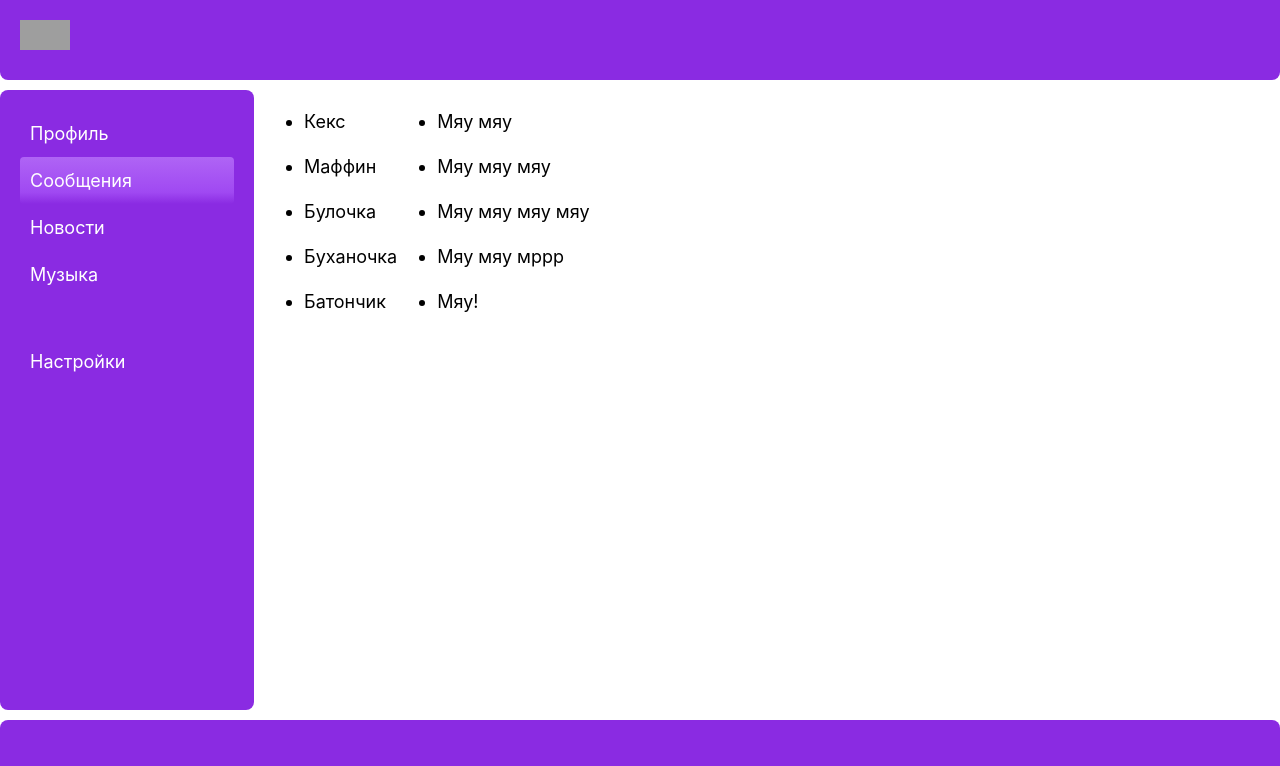
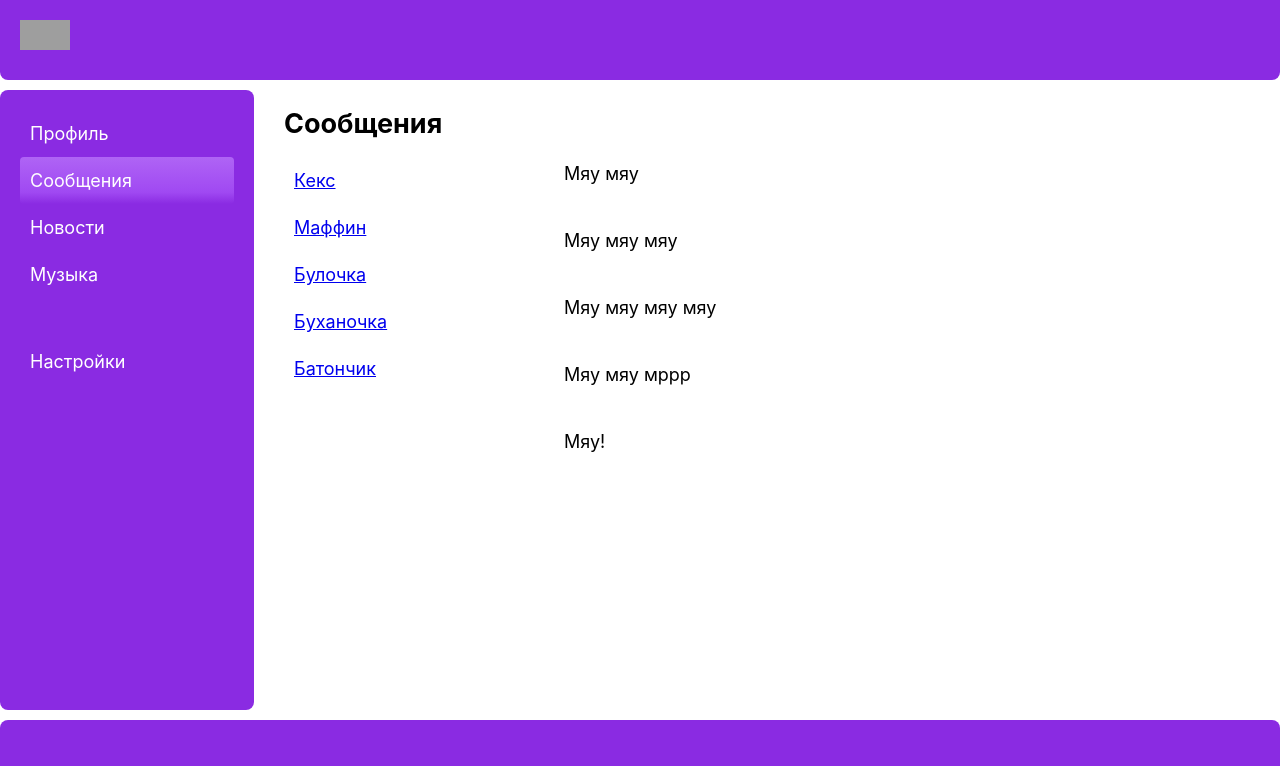
Before and after one commit to RenaDesu/First-React-project, a React (Create React App) app: page /messages in a window 1280 px wide. Shown: the top 766 px of the page. Built offline with nearby package versions, Linux system fonts and the light colour scheme; grey boxes are pictures that could not be loaded.

Commit message:
Дополняет верстку, подготовка к рефакторингу кода

```diff
--- a/src/components/app/App.css
+++ b/src/components/app/App.css
@@ -7,3 +7,14 @@
   grid-template-columns: 1fr 4fr;
   gap: 10px;
 }
+
+.visually-hidden {
+  position: absolute;
+  width: 1px;
+  height: 1px;
+  margin: -1px;
+  padding: 0;
+  border: 0;
+  clip: rect(0 0 0 0);
+  overflow: hidden;
+}
--- a/src/components/messages/Messages.css
+++ b/src/components/messages/Messages.css
@@ -1,3 +1,20 @@
 .main-messages {
     display: flex;
+    padding: 20px;
 }
+
+.messages__title {
+    margin: 0 0 20px 0;
+}
+
+.messages__list {
+    margin: 0;
+    padding: 0;
+    list-style-type: none;
+}
+
+.chat__list {
+    margin: 0;
+    padding: 30px 0 0 0;
+    list-style-type: none;
+}
--- a/src/components/messages/Messages.jsx
+++ b/src/components/messages/Messages.jsx
@@ -1,44 +1,42 @@
+import ChatMessage from './chat-message/ChatMessage';
+import MessagesListItem from './messages-list-item/MessagesListItem';
 import './Messages.css';
+
+let messagesListData = [
+    {id: 1, name: 'Кекс'},
+    {id: 2, name: 'Маффин'},
+    {id: 3, name: 'Булочка'},
+    {id: 4, name: 'Буханочка'},
+    {id: 5, name: 'Батончик'}
+]
+
+let chatMessageData = [
+    {id: 1, text: 'Мяу мяу'},
+    {id: 2, text: 'Мяу мяу мяу'},
+    {id: 3, text: 'Мяу мяу мяу мяу'},
+    {id: 4, text: 'Мяу мяу мррр'},
+    {id: 5, text: 'Мяу!'}
+]
+
+let messagesListElements = messagesListData
+.map( element => <MessagesListItem name={element.name} id={element.id} /> );
+
+let chatMessageElements = chatMessageData
+.map( element => <ChatMessage text={element.text} /> );
 
 const Messages = () => {
     return (
         <main className='main-messages'>
             <section className='messages'>
-                <ul className='messages__list'>
-                    <li className='messages__list-item'>
-                        <p className='messages__chat'>Кекс</p>
-                    </li>
-                    <li className='messages__list-item'>
-                        <p className='messages__chat'>Маффин</p>
-                    </li>
-                    <li className='messages__list-item'>
-                        <p className='messages__chat'>Булочка</p>
-                    </li>
-                    <li className='messages__list-item'>
-                        <p className='messages__chat'>Буханочка</p>
-                    </li>
-                    <li className='messages__list-item'>
-                        <p className='messages__chat'>Батончик</p>
-                    </li>
+                <h2 className='messages__title'>Сообщения</h2>
+                <ul className='messages__list messages-list'>
+                    {messagesListElements}
                 </ul>
             </section>
             <section className='chat'>
-                <ul className='chat__list'>
-                    <li className='chat__message'>
-                        <p className='chat__message-text'>Мяу мяу</p>
-                    </li>
-                    <li className='chat__message'>
-                        <p className='chat__message-text'>Мяу мяу мяу</p>
-                    </li>
-                    <li className='chat__message'>
-                        <p className='chat__message-text'>Мяу мяу мяу мяу</p>
-                    </li>
-                    <li className='chat__message'>
-                        <p className='chat__message-text'>Мяу мяу мррр</p>
-                    </li>
-                    <li className='chat__message'>
-                        <p className='chat__message-text'>Мяу!</p>
-                    </li>
+                <h2 className='visually-hidden'>Чат</h2>
+                <ul className='chat__list chat-list'>
+                    {chatMessageElements}
                 </ul>
             </section>
         </main>
--- /dev/null
+++ b/src/components/messages/chat-message/ChatMessage.css
@@ -0,0 +1,8 @@
+.chat-list__message {
+    width: 340px;
+    padding: 20px;
+}
+
+.chat-list__message-text {
+    margin: 0;
+}
--- /dev/null
+++ b/src/components/messages/chat-message/ChatMessage.jsx
@@ -0,0 +1,11 @@
+import './ChatMessage.css';
+
+const ChatMessage = (props) => {
+    return (
+        <li className='chat-list__message'>
+            <p className='chat-list__message-text'>{props.text}</p>
+        </li>
+    )
+}
+
+export default ChatMessage;
--- /dev/null
+++ b/src/components/messages/messages-list-item/MessagesListItem.css
@@ -0,0 +1,8 @@
+.messages-list__item {
+    width: 240px;
+    padding: 10px;
+}
+
+.messages-list__chat {
+    margin: 0;
+}
--- /dev/null
+++ b/src/components/messages/messages-list-item/MessagesListItem.jsx
@@ -0,0 +1,14 @@
+import { NavLink } from "react-router-dom";
+import './MessagesListItem.css';
+
+const MessagesListItem = (props) => {
+
+    let path = '/messages/' + props.id;
+    return (
+        <li className='messages-list__item messages-list__item--current'>
+            <p className='messages-list__chat'><NavLink to={path}>{props.name}</NavLink></p>
+        </li>
+    )
+}
+
+export default MessagesListItem;
--- a/src/components/profile/user-posts/UserPosts.jsx
+++ b/src/components/profile/user-posts/UserPosts.jsx
@@ -2,11 +2,18 @@ import UserPost from './user-post/UserPost';
 import './UserPosts.css';
 
 const UserPosts = () => {
+
+    let postsData = [
+        {id: 1, message: 'О том, как я провел этот день.', likesCount: '5'},
+        {id: 2, message: 'Сон - это прекрасно.', likesCount: '10'},
+    ]
+
+let postsElements = postsData.map( post => <UserPost message={post.message} likesCount={post.likesCount} /> );
+
     return (
         <div className='user-posts'>
             <ul className='user-posts__list user-post'>
-                <UserPost message='О том, как я провел этот день.' likesCount='5' />
-                <UserPost message='Сон - это прекрасно.' likesCount='10' />
+                {postsElements}
             </ul>
         </div>
     );
```
